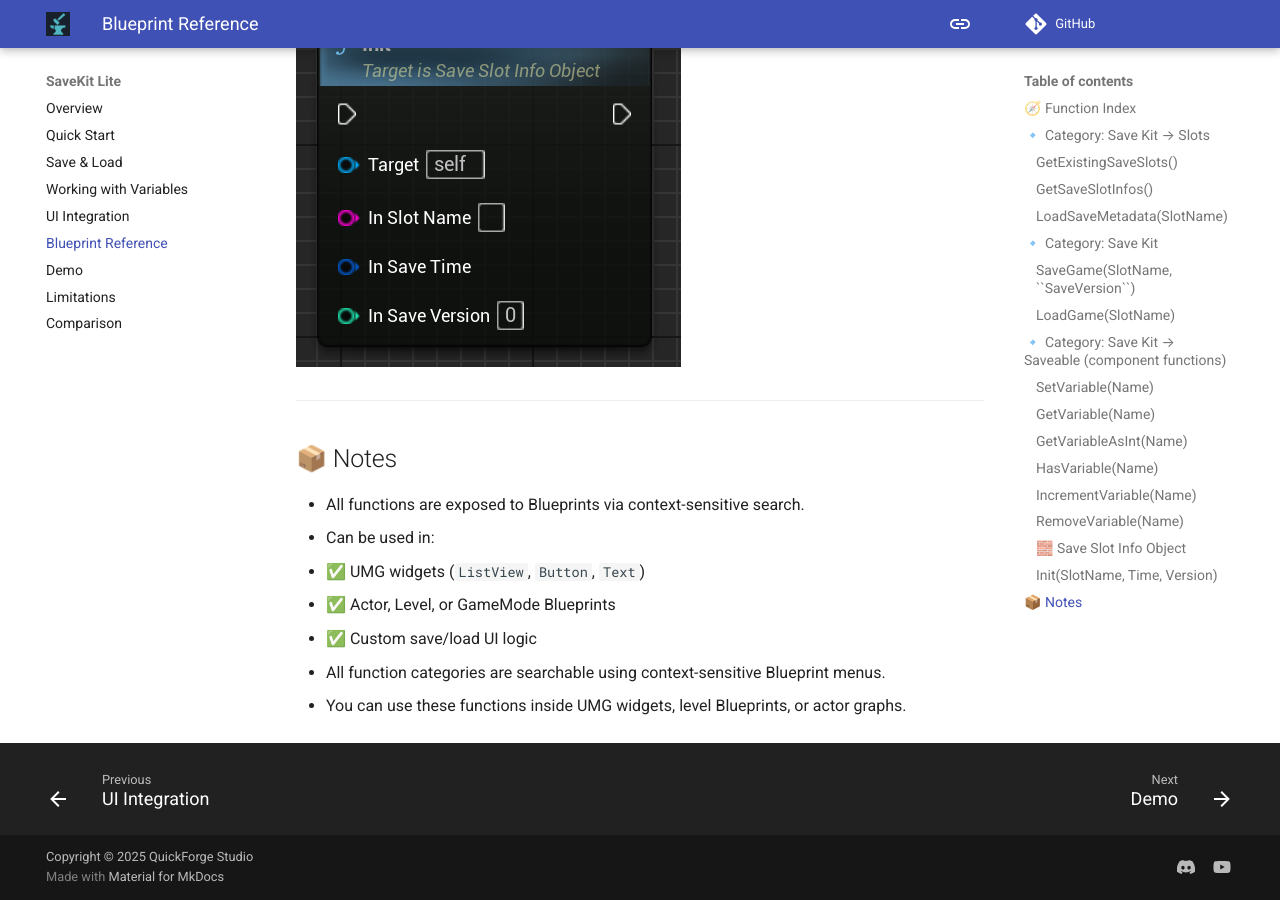
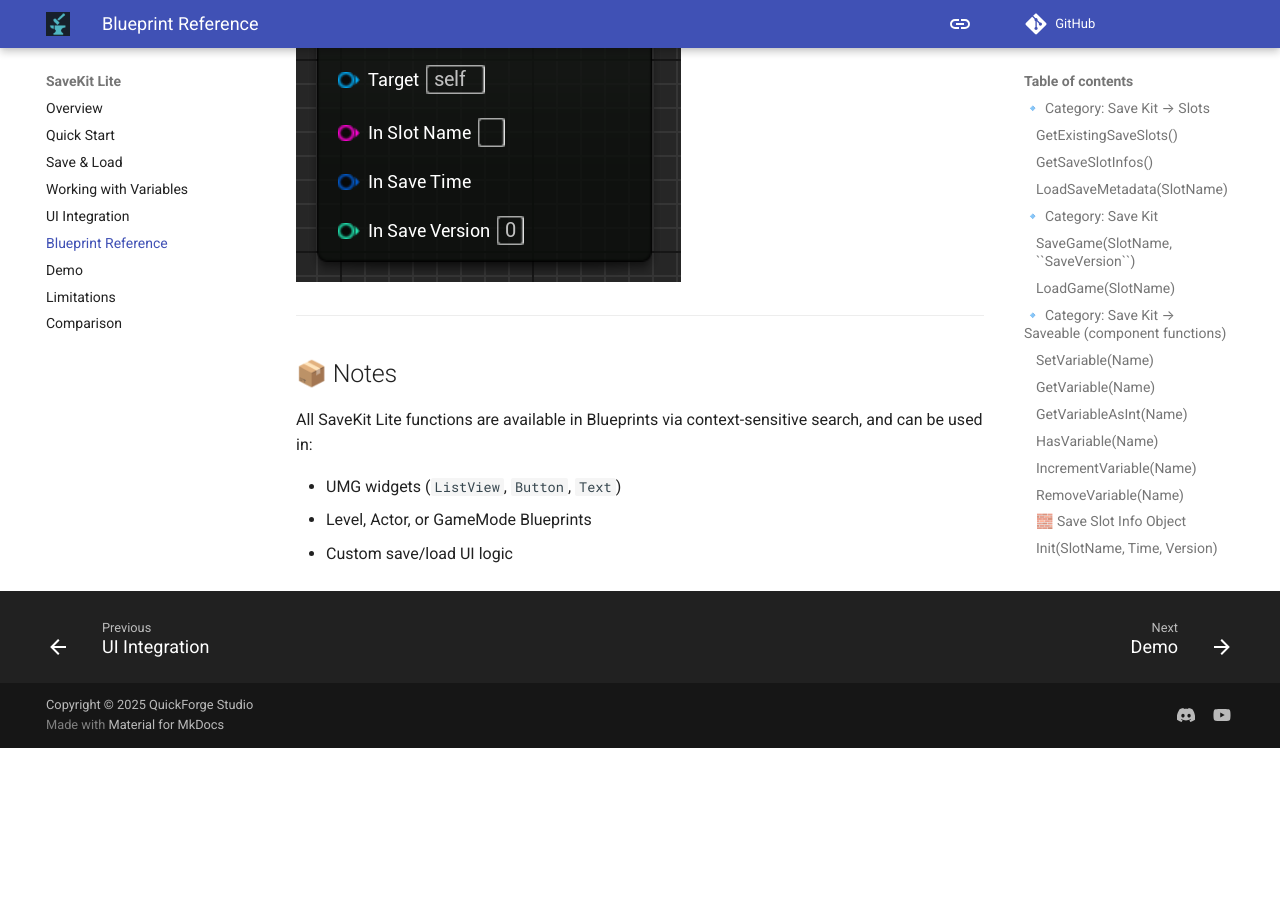
Before and after one commit to george-shilovsky/quickforge-docs, an MkDocs documentation site: the page built from docs/SaveKitLite/blueprint-reference.md, in a window 1280 px wide and 900 px high, scrolled down 4796 px. Built offline with MkDocs 1.6.1 and Material for MkDocs 9.7.7, drawn with Linux system fonts in a browser that asks for light colours; comment, search, counter and statistics services are not loaded; after the commit the page ends 5544 px from its top, so only the background shows below that; some of the changed text lies outside the part shown.

Commit message:
Update blueprint-reference.md

```diff
--- a/docs/SaveKitLite/blueprint-reference.md
+++ b/docs/SaveKitLite/blueprint-reference.md
@@ -1,16 +1,6 @@
 # 📘 Blueprint Function Reference
 
-This section lists all Blueprint-accessible functions provided by SaveKit Lite, grouped by category.
-
-## 🧭 Function Index
-
-- 🔹 [Slots](#-category-save-kit--slots)
-- 🔹 [Save/Load](#-category-save-kit)
-- 🔹 [Saveable Variables](#-category-save-kit--saveable-component-functions)
-- 🧱 [Save Slot Info Object](#-save-slot-info-object)
-- 📦 [Notes](#-notes)
-
----
+This page lists all Blueprint-accessible functions provided by SaveKit Lite, grouped by category.
 
 ## 🔹 Category: Save Kit → Slots
 
@@ -118,11 +110,8 @@
 
 ## 📦 Notes
 
-- All functions are exposed to Blueprints via context-sensitive search.
-- Can be used in:
-  - ✅ UMG widgets (`ListView`, `Button`, `Text`)
-  - ✅ Actor, Level, or GameMode Blueprints
-  - ✅ Custom save/load UI logic
+All SaveKit Lite functions are available in Blueprints via context-sensitive search, and can be used in:
 
-- All function categories are searchable using context-sensitive Blueprint menus.
-- You can use these functions inside UMG widgets, level Blueprints, or actor graphs.
+- UMG widgets (`ListView`, `Button`, `Text`)
+- Level, Actor, or GameMode Blueprints
+- Custom save/load UI logic
```
Also changed, not shown: other parts of docs/SaveKitLite/blueprint-reference.md (+3 -1 lines).
